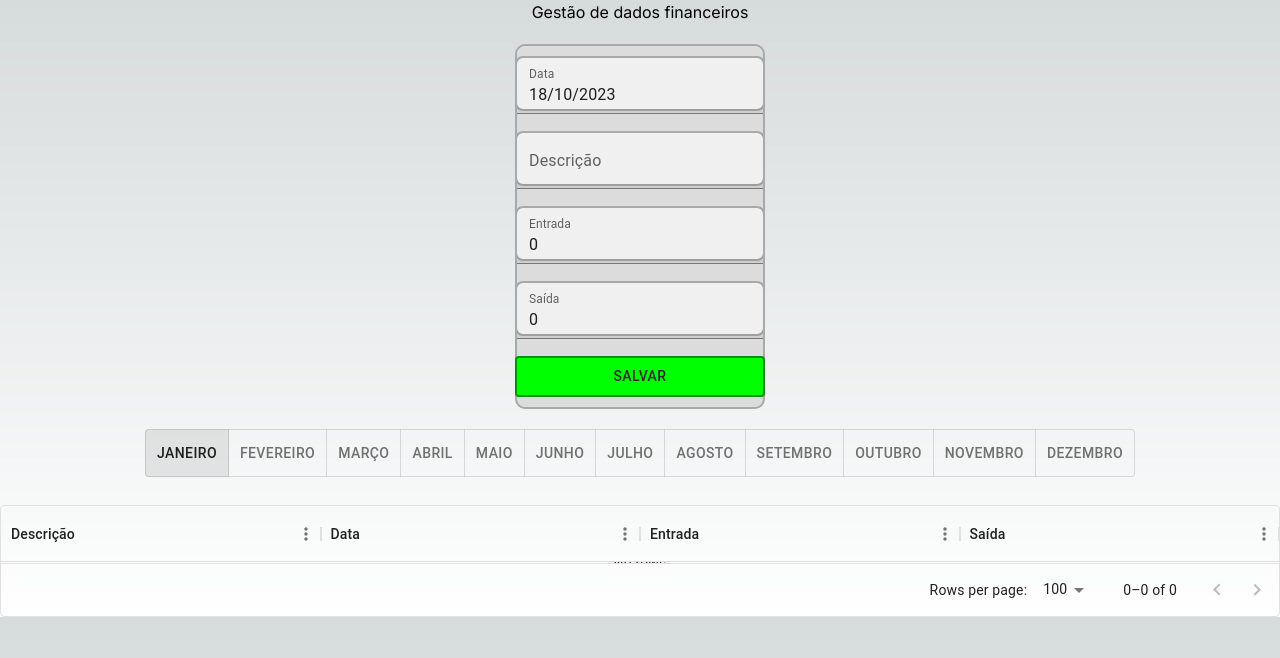
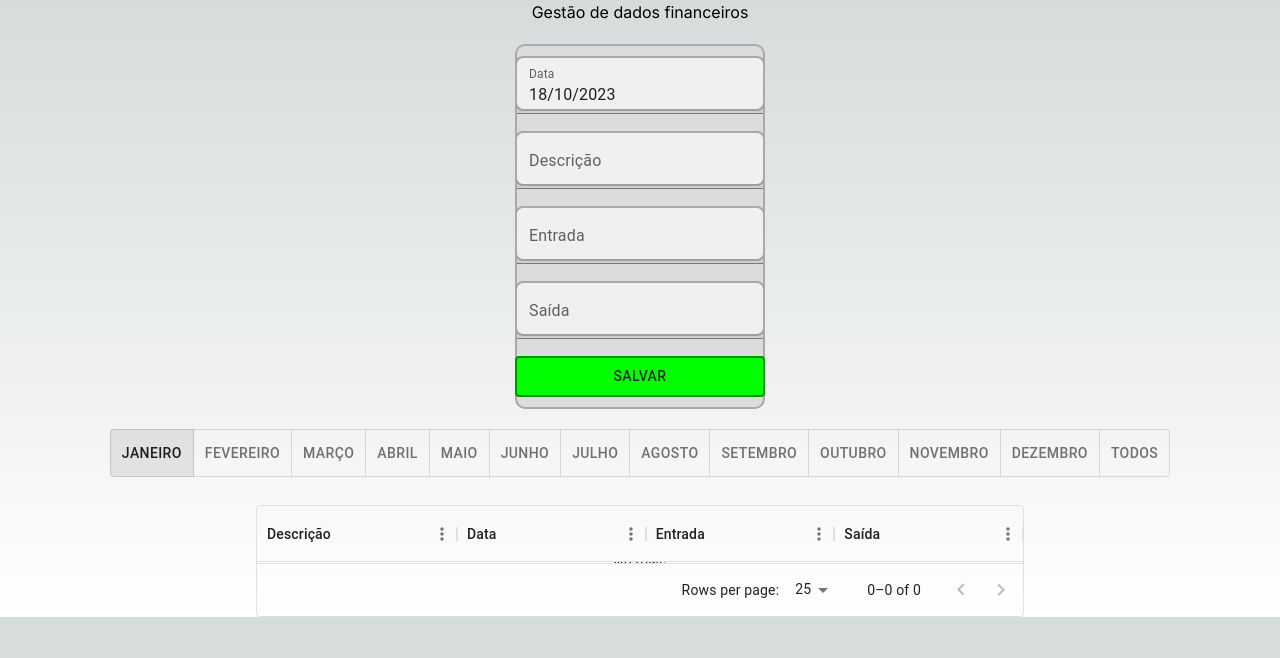
Before and after one commit to Guilhermemartini/massagem, a Next.js app: page / in a window 1280 px wide. Shown: the top 658 px of the page. Built offline with nearby package versions, Linux system fonts and the light colour scheme.

Commit message:
3° Commit

```diff
--- a/src/app/components/table.tsx
+++ b/src/app/components/table.tsx
@@ -13,7 +13,7 @@ import {
 interface Props {
   values: TransactionProps[];
 }
-export const Table: FC<Props> = ({ values }) => {
+export const Table: FC<Props> = ({values}) => {
   const months = [
     "Janeiro",
     "Fevereiro",
@@ -27,26 +27,17 @@ export const Table: FC<Props> = ({ values }) => {
     "Outubro",
     "Novembro",
     "Dezembro",
+    "TODOS",
   ];
 
   const [monthActual, setMonthActual] = useState(0);
-  const [localStorageValues, setLocalStorageValues] = useState([]);
-  const [update, setUpdate] = useState(false);
-
-  useEffect(() => {
-    const localStorageData = localStorage.getItem("transactions");
-    if (localStorageData) {
-      setLocalStorageValues(JSON.parse(localStorageData));
-      setUpdate(false);
-    }
-  }, [update]);
 
   return (
     <Stack alignItems="center" width="100%" gap={1}>
       <ToggleButtonGroup
         value={monthActual}
         exclusive
-        onChange={(newValue) => setMonthActual(newValue)}
+        onChange={(_,newValue) => setMonthActual(newValue)}
       >
         {months.map((month, index) => (
           <ToggleButton value={index} key={index}>
@@ -58,8 +49,16 @@ export const Table: FC<Props> = ({ values }) => {
       <Button sx={{}}></Button>
 
       <DataGrid
-        sx={{ height: 400, width: "100%" }}
-        rows={localStorageValues ?? []}
+      initialState={{
+        pagination:{paginationModel: {pageSize:25}}
+      }}
+        sx={{ height: 400, width: "60%" }}
+        rows={values?.filter((value)=>{
+          if(
+            monthActual===12
+          )return true
+          else
+        return dayjs(value.date).month()===monthActual}) ?? []}
         columns={[
           {
             headerName: "Descrição",
--- a/src/app/page.tsx
+++ b/src/app/page.tsx
@@ -25,8 +25,8 @@ export default function Home() {
     defaultValues: {
       description: "",
       date: dayjs(),
-      value_in: 0,
-      value_out: 0,
+      value_in:"",
+      value_out:""
     },
     resolver: yupResolver(schema),
   });
@@ -54,8 +54,7 @@ export default function Home() {
     setTransactions(newTransactions);
     reset();
 
-    await localStorage.setItem("transactions", JSON.stringify(newTransactions));
-    window.location.reload();
+    localStorage.setItem("transactions", JSON.stringify(newTransactions));
   };
 
   return (
@@ -128,6 +127,7 @@ export default function Home() {
               variant="filled"
               label="Entrada"
               InputProps={{ inputProps: { min: 0, inputMode: "numeric" } }}
+              type="number"
               placeholder="0"
               helperText={errors.value_in?.message}
               error={!!errors.value_in}
@@ -146,6 +146,7 @@ export default function Home() {
               variant="filled"
               label="Saída"
               inputProps={{ min: 0, inputMode: "numeric" }}
+              type="number"
               placeholder="0"
               helperText={errors.value_out?.message}
               error={!!errors.value_out}
@@ -160,7 +161,7 @@ export default function Home() {
                 backgroundColor: "#00ff00",
                 color: "#292929",
                 "&:hover": {
-                  backgroundColor: "##00ba00",
+                  backgroundColor: "#00ba00",
                   borderColor: "#007a00",
                 },
               }}
@@ -171,7 +172,7 @@ export default function Home() {
         </FormProvider>
       </Stack>
 
-      <Table values={transactions} />
+      <Table values={transactions } />
     </Stack>
   );
 }
--- a/src/app/schema.ts
+++ b/src/app/schema.ts
@@ -3,6 +3,5 @@ import * as yup from 'yup';
 export const schema=yup.object().shape({
     description: yup.string().required('Descrição é obrigatória'),
     date: yup.date().required('Data é obrigatória'),
-    value_in: yup.number().min(0,'O valor deve ser maior que R$0').required(),
-    value_out: yup.number().min(0,'O valor deve ser maior que R$0').required()
+
       })
```
